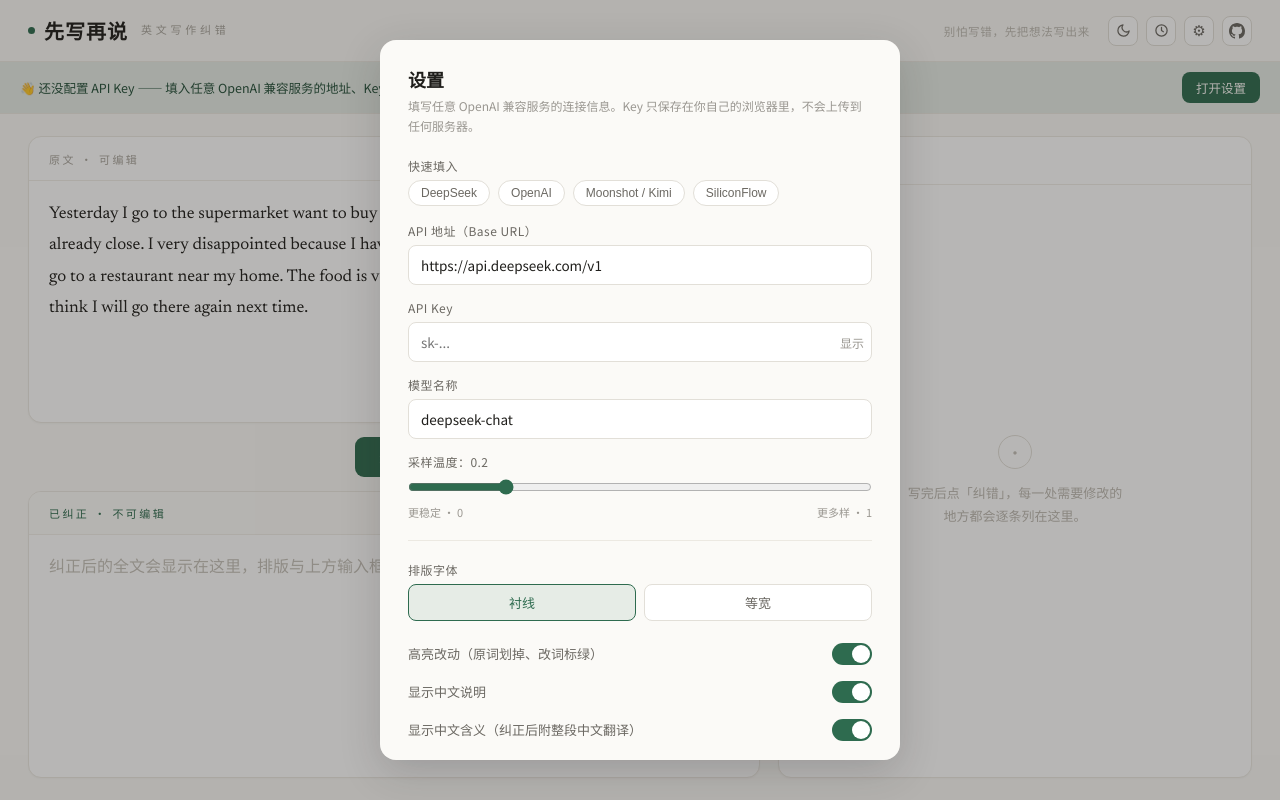
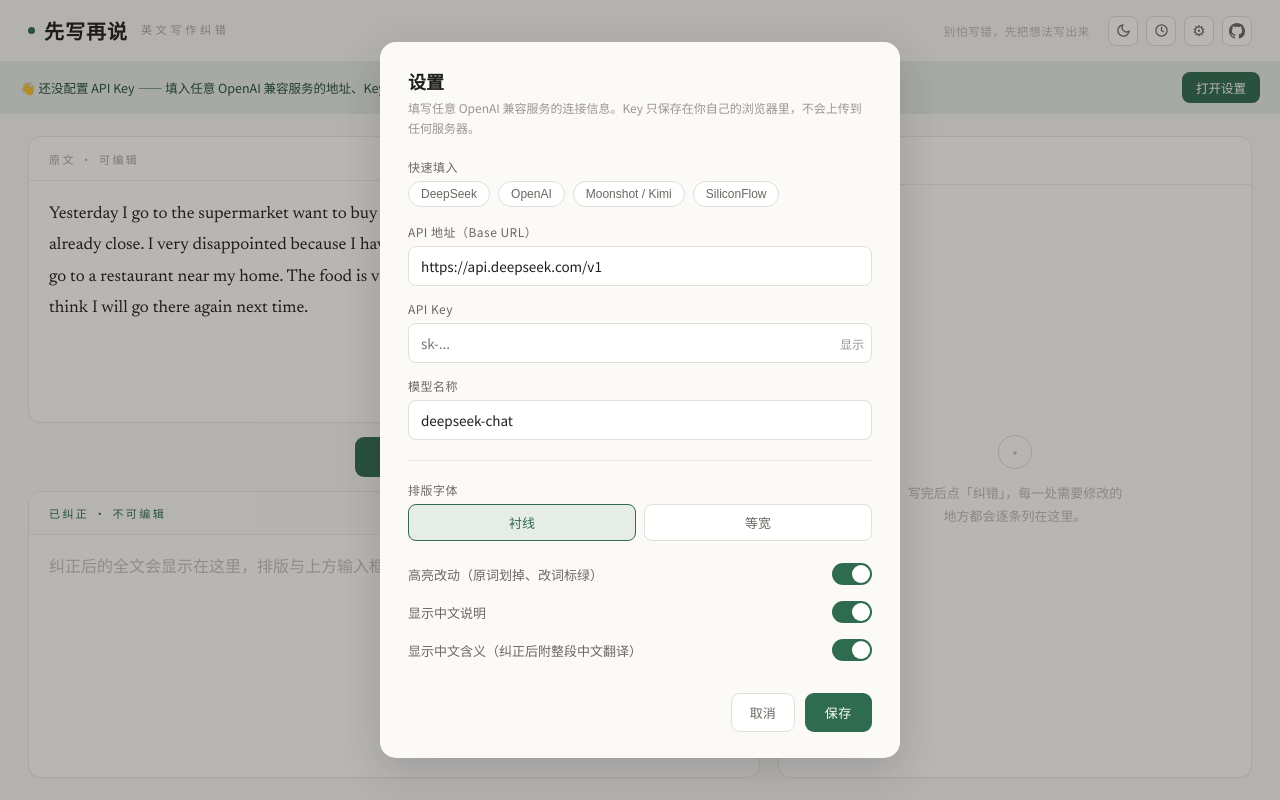
Before and after one commit to kpaxian7/english_writing, a React (Vite) app: page / in a window 1280 px wide. Both pictures are taken after a click on the button "设置". Built offline with nearby package versions, Linux system fonts and the light colour scheme.

Commit message:
Remove temperature setting
Co-Authored-By: Claude Opus 4.8 <noreply@anthropic.com>

```diff
--- a/src/components/SettingsModal.tsx
+++ b/src/components/SettingsModal.tsx
@@ -150,30 +150,6 @@ export default function SettingsModal({ settings, prefs, onSave, onClose }: Prop
           />
         </Field>
 
-        <Field label={`采样温度：${draft.temperature.toFixed(1)}`}>
-          <input
-            type="range"
-            min={0}
-            max={1}
-            step={0.1}
-            value={draft.temperature}
-            onChange={(e) => setDraft({ ...draft, temperature: Number(e.target.value) })}
-            style={{ width: '100%', accentColor: colors.green, cursor: 'pointer' }}
-          />
-          <div
-            style={{
-              display: 'flex',
-              justifyContent: 'space-between',
-              fontSize: 11,
-              color: colors.muted3,
-              marginTop: 4,
-            }}
-          >
-            <span>更稳定 · 0</span>
-            <span>更多样 · 1</span>
-          </div>
-        </Field>
-
         <div style={{ height: 1, background: colors.border, margin: '20px 0' }} />
 
         {/* 界面偏好 */}
--- a/src/lib/ai.ts
+++ b/src/lib/ai.ts
@@ -95,8 +95,6 @@ async function requestChat(
   if (!settings.apiKey.trim()) throw new AIError('请先在设置里填写 API Key。')
   if (!settings.model.trim()) throw new AIError('请先在设置里填写模型名称。')
 
-  const temperature = typeof settings.temperature === 'number' ? settings.temperature : 0.2
-
   // 组合调用方的取消信号与超时：任一触发都中断请求。
   const controller = new AbortController()
   let timedOut = false
@@ -120,7 +118,7 @@ async function requestChat(
       },
       body: JSON.stringify({
         model: settings.model.trim(),
-        temperature,
+        temperature: 0.2,
         messages,
         response_format: { type: 'json_object' },
       }),
--- a/src/lib/storage.ts
+++ b/src/lib/storage.ts
@@ -11,7 +11,6 @@ export const DEFAULT_SETTINGS: Settings = {
   baseUrl: 'https://api.deepseek.com/v1',
   apiKey: '',
   model: 'deepseek-chat',
-  temperature: 0.2,
 }
 
 export const DEFAULT_PREFS: Preferences = {
--- a/src/types.ts
+++ b/src/types.ts
@@ -42,8 +42,6 @@ export interface Settings {
   baseUrl: string
   apiKey: string
   model: string
-  // 采样温度：越低越稳定，越高越多样。
-  temperature: number
 }
 
 // 排版字体
```
